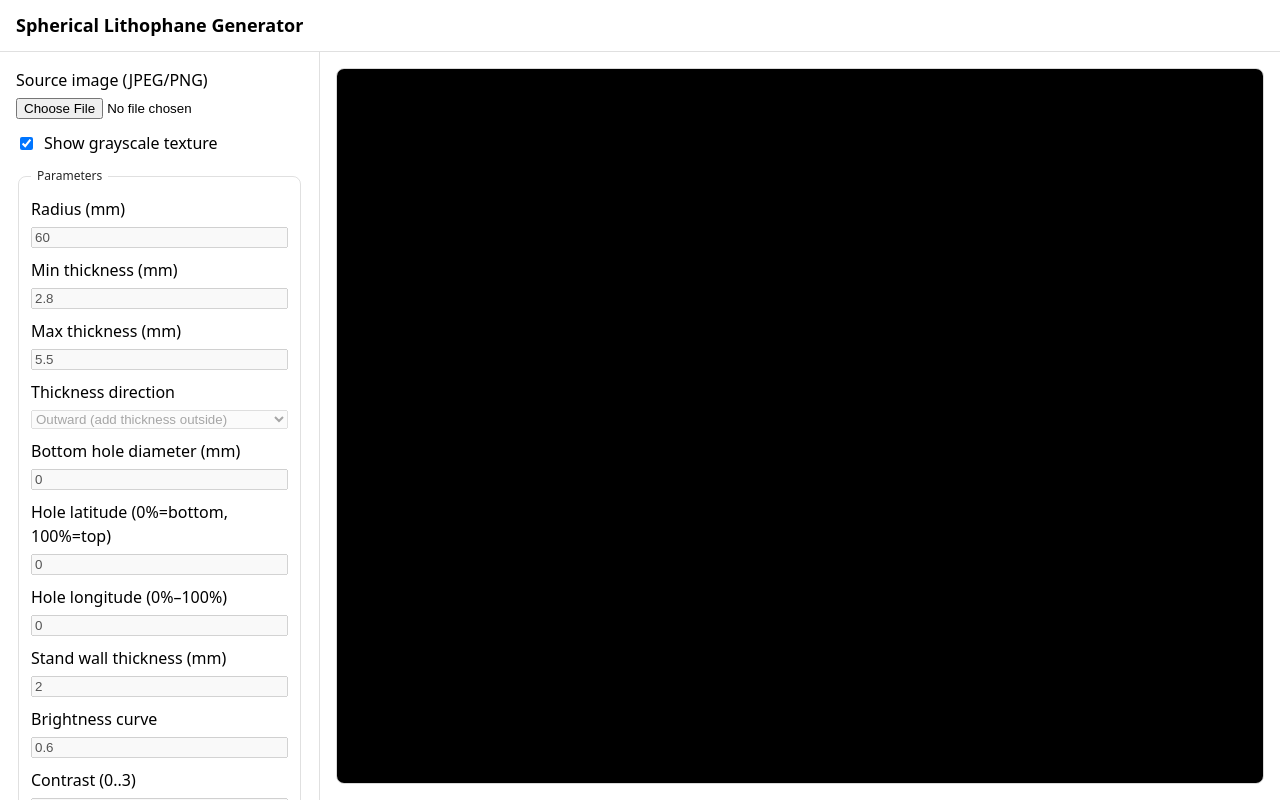
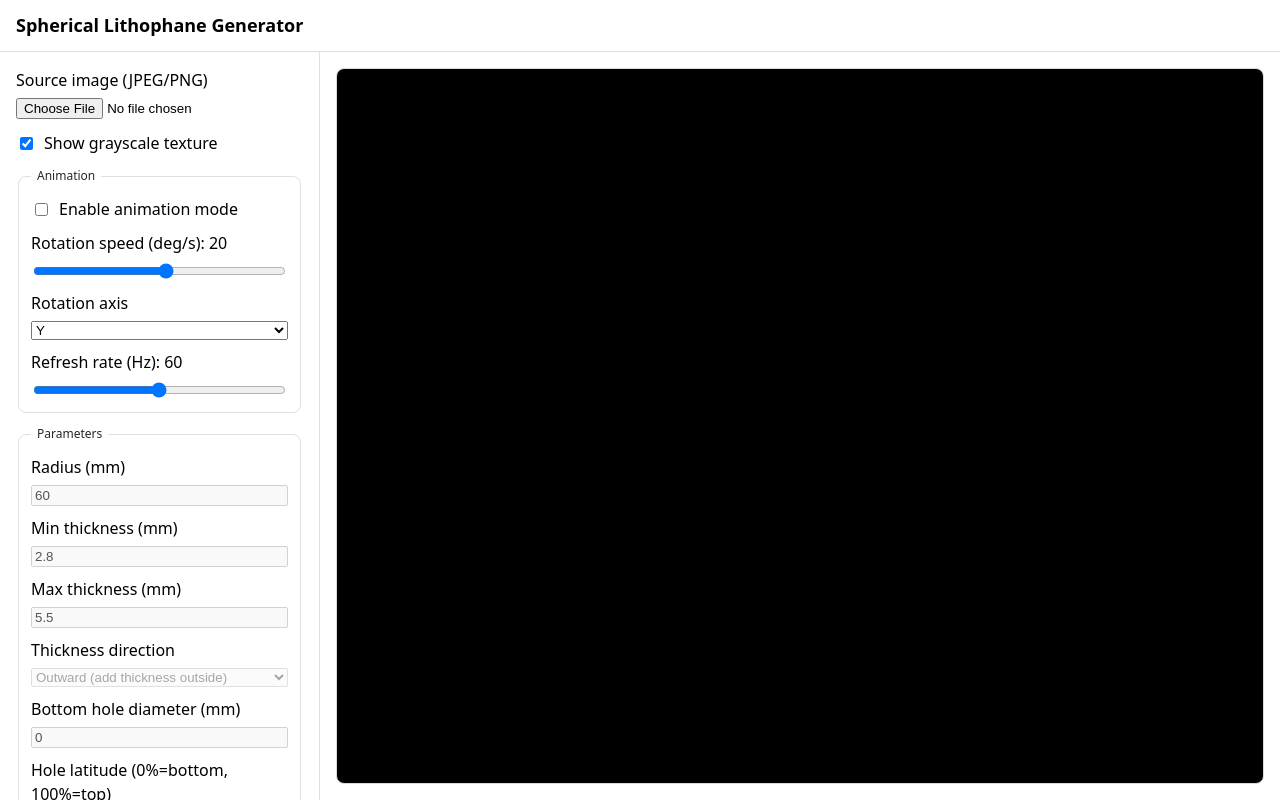
Before and after one commit to aknow2/360li, a React (Vite) app: page / in a window 1280 px wide. Built offline with nearby package versions, Linux system fonts and the light colour scheme.

Commit message:
feat: Add animation settings to controls and viewer components

```diff
--- a/src/App.tsx
+++ b/src/App.tsx
@@ -7,12 +7,14 @@ import { initialState, reducer } from './domain/state'
 import type { LithophaneParams } from './domain/params'
 import { validateParams } from './domain/validation'
 import { downloadBlob, exportGeometryToStlBlob } from './three/exporter'
+import { defaultAnimationSettings, type AnimationSettings } from './three/scene'
 
 function App() {
   const [state, dispatch] = useReducer(reducer, undefined, initialState)
   const runIdRef = useRef(0)
   const [exportErrorMessage, setExportErrorMessage] = useState<string | null>(null)
   const [showTexture, setShowTexture] = useState(true)
+  const [animationSettings, setAnimationSettings] = useState<AnimationSettings>(defaultAnimationSettings)
 
   async function runGeneration(file: File, params: LithophaneParams) {
     dispatch({ type: 'start_generate' })
@@ -114,6 +116,8 @@ function App() {
             exportEnabled={state.status === 'ready'}
             exportErrorMessage={exportErrorMessage}
             onExport={handleExport}
+            animationSettings={animationSettings}
+            onChangeAnimationSettings={setAnimationSettings}
           />
         </aside>
 
@@ -124,6 +128,7 @@ function App() {
             imageScale={state.params.imageScale}
             paddingMode={state.params.paddingMode}
             showTexture={showTexture}
+            animationSettings={animationSettings}
             placeholderText={
               state.status === 'generating'
                 ? 'Generating…'
--- a/src/components/Controls.tsx
+++ b/src/components/Controls.tsx
@@ -1,4 +1,5 @@
 import type { LithophaneParams } from '../domain/params';
+import type { AnimationSettings, RotationAxis } from '../three/scene';
 
 type ControlsProps = {
   disabled?: boolean;
@@ -17,6 +18,8 @@ type ControlsProps = {
   exportEnabled?: boolean;
   exportErrorMessage?: string | null;
   onExport?: () => void;
+  animationSettings?: AnimationSettings;
+  onChangeAnimationSettings?: (next: AnimationSettings) => void;
 };
 
 function numberOr(current: number, nextRaw: string): number {
@@ -46,6 +49,8 @@ export function Controls({
   exportEnabled,
   exportErrorMessage,
   onExport,
+  animationSettings,
+  onChangeAnimationSettings,
 }: ControlsProps) {
   return (
     <form aria-label="Lithophane controls">
@@ -73,6 +78,77 @@ export function Controls({
             />
             <span>Show grayscale texture</span>
           </label>
+
+          <fieldset style={{ border: '1px solid rgba(0,0,0,0.12)', borderRadius: 8, padding: 12 }}>
+            <legend style={{ padding: '0 6px', fontSize: 12, opacity: 0.85 }}>Animation</legend>
+
+            <div style={{ display: 'grid', gap: 10 }}>
+              <label style={{ display: 'flex', alignItems: 'center', gap: 8 }}>
+                <input
+                  type="checkbox"
+                  checked={Boolean(animationSettings?.enabled)}
+                  onChange={(e) => {
+                    if (!animationSettings) return;
+                    onChangeAnimationSettings?.({ ...animationSettings, enabled: e.currentTarget.checked });
+                  }}
+                />
+                <span>Enable animation mode</span>
+              </label>
+
+              <label style={{ display: 'grid', gap: 6 }}>
+                <span>Rotation speed (deg/s): {Math.round(animationSettings?.rotationSpeedDegPerSec ?? 0)}</span>
+                <input
+                  type="range"
+                  min={-360}
+                  max={360}
+                  step={1}
+                  value={animationSettings?.rotationSpeedDegPerSec ?? 0}
+                  onChange={(e) => {
+                    if (!animationSettings) return;
+                    onChangeAnimationSettings?.({
+                      ...animationSettings,
+                      rotationSpeedDegPerSec: numberOr(animationSettings.rotationSpeedDegPerSec, e.currentTarget.value),
+                    });
+                  }}
+                />
+              </label>
+
+              <label style={{ display: 'grid', gap: 6 }}>
+                <span>Rotation axis</span>
+                <select
+                  value={animationSettings?.rotationAxis ?? 'y'}
+                  onChange={(e) => {
+                    if (!animationSettings) return;
+                    const value = e.currentTarget.value;
+                    const axis: RotationAxis = value === 'x' || value === 'z' ? value : 'y';
+                    onChangeAnimationSettings?.({ ...animationSettings, rotationAxis: axis });
+                  }}
+                >
+                  <option value="x">X</option>
+                  <option value="y">Y</option>
+                  <option value="z">Z</option>
+                </select>
+              </label>
+
+              <label style={{ display: 'grid', gap: 6 }}>
+                <span>Refresh rate (Hz): {Math.round(animationSettings?.refreshRateHz ?? 60)}</span>
+                <input
+                  type="range"
+                  min={1}
+                  max={120}
+                  step={1}
+                  value={animationSettings?.refreshRateHz ?? 60}
+                  onChange={(e) => {
+                    if (!animationSettings) return;
+                    onChangeAnimationSettings?.({
+                      ...animationSettings,
+                      refreshRateHz: intOr(animationSettings.refreshRateHz, e.currentTarget.value),
+                    });
+                  }}
+                />
+              </label>
+            </div>
+          </fieldset>
 
           {errorMessage ? (
             <div role="alert" style={{ fontSize: 12, color: 'crimson' }}>
--- a/src/components/Viewer.tsx
+++ b/src/components/Viewer.tsx
@@ -1,7 +1,7 @@
 import { useEffect, useMemo, useRef } from 'react';
 import * as THREE from 'three';
 import type { BufferGeometry } from 'three';
-import { createScene, type SceneHandle } from '../three/scene';
+import { createScene, type AnimationSettings, type SceneHandle } from '../three/scene';
 import { createWorkingImage } from '../lithophane/workingImage';
 
 type ViewerProps = {
@@ -10,10 +10,11 @@ type ViewerProps = {
   imageScale?: number;
   paddingMode?: 'pad' | 'stretch';
   showTexture?: boolean;
+  animationSettings?: AnimationSettings;
   placeholderText?: string;
 };
 
-export function Viewer({ geometry, file = null, imageScale = 1, paddingMode = 'pad', showTexture = true, placeholderText = '3D preview will appear here.' }: ViewerProps) {
+export function Viewer({ geometry, file = null, imageScale = 1, paddingMode = 'pad', showTexture = true, animationSettings, placeholderText = '3D preview will appear here.' }: ViewerProps) {
   const canvasRef = useRef<HTMLCanvasElement | null>(null);
   const sceneRef = useRef<SceneHandle | null>(null);
   const meshRef = useRef<THREE.Mesh | null>(null);
@@ -177,6 +178,11 @@ export function Viewer({ geometry, file = null, imageScale = 1, paddingMode = 'p
   }, [file, imageScale, paddingMode, showTexture, materials]);
 
   useEffect(() => {
+    if (!animationSettings) return;
+    sceneRef.current?.setAnimationSettings(animationSettings);
+  }, [animationSettings]);
+
+  useEffect(() => {
     const canvas = canvasRef.current;
     if (!canvas) return;
 
--- a/src/three/scene.ts
+++ b/src/three/scene.ts
@@ -1,8 +1,25 @@
 import * as THREE from 'three';
 import { OrbitControls } from 'three/examples/jsm/controls/OrbitControls.js';
 
+export type RotationAxis = 'x' | 'y' | 'z';
+
+export type AnimationSettings = {
+  enabled: boolean;
+  rotationSpeedDegPerSec: number;
+  rotationAxis: RotationAxis;
+  refreshRateHz: number;
+};
+
+export const defaultAnimationSettings: AnimationSettings = {
+  enabled: false,
+  rotationSpeedDegPerSec: 20,
+  rotationAxis: 'y',
+  refreshRateHz: 60,
+};
+
 export type SceneHandle = {
   setMesh(mesh: THREE.Mesh | null): void;
+  setAnimationSettings(next: AnimationSettings): void;
   resize(): void;
   dispose(): void;
 };
@@ -38,11 +55,26 @@ export function createScene(canvas: HTMLCanvasElement): SceneHandle {
   scene.add(cameraLight);
 
   let currentMesh: THREE.Mesh | null = null;
+  let animationSettings: AnimationSettings = { ...defaultAnimationSettings };
 
   function setMesh(mesh: THREE.Mesh | null) {
     if (currentMesh) scene.remove(currentMesh);
     currentMesh = mesh;
     if (currentMesh) scene.add(currentMesh);
+  }
+
+  function setAnimationSettings(next: AnimationSettings) {
+    const refreshRateHz = Math.min(240, Math.max(1, Math.round(next.refreshRateHz)));
+    const axis: RotationAxis = next.rotationAxis === 'x' || next.rotationAxis === 'z' ? next.rotationAxis : 'y';
+
+    animationSettings = {
+      enabled: Boolean(next.enabled),
+      rotationSpeedDegPerSec: Number.isFinite(next.rotationSpeedDegPerSec)
+        ? next.rotationSpeedDegPerSec
+        : defaultAnimationSettings.rotationSpeedDegPerSec,
+      rotationAxis: axis,
+      refreshRateHz,
+    };
   }
 
   function resize() {
@@ -56,15 +88,32 @@ export function createScene(canvas: HTMLCanvasElement): SceneHandle {
   }
 
   let raf = 0;
-  function frame() {
+  let lastFrameMs = performance.now();
+  let lastRenderMs = 0;
+  function frame(nowMs: number) {
     raf = requestAnimationFrame(frame);
+
+    const deltaSec = Math.max(0, Math.min(0.1, (nowMs - lastFrameMs) / 1000));
+    lastFrameMs = nowMs;
+
+    if (animationSettings.enabled && currentMesh) {
+      const angle = THREE.MathUtils.degToRad(animationSettings.rotationSpeedDegPerSec) * deltaSec;
+      currentMesh.rotation[animationSettings.rotationAxis] += angle;
+    }
+
+    const minRenderIntervalMs = 1000 / Math.max(1, animationSettings.refreshRateHz);
+    if (lastRenderMs && nowMs - lastRenderMs < minRenderIntervalMs) {
+      return;
+    }
+    lastRenderMs = nowMs;
+
     controls.update();
     cameraLight.position.copy(camera.position);
     renderer.render(scene, camera);
   }
 
   resize();
-  frame();
+  raf = requestAnimationFrame(frame);
 
   function dispose() {
     cancelAnimationFrame(raf);
@@ -72,5 +121,5 @@ export function createScene(canvas: HTMLCanvasElement): SceneHandle {
     renderer.dispose();
   }
 
-  return { setMesh, resize, dispose };
+  return { setMesh, setAnimationSettings, resize, dispose };
 }
```
Also changed, not shown: 1 other file (tests, documents, lock files or other folders).
